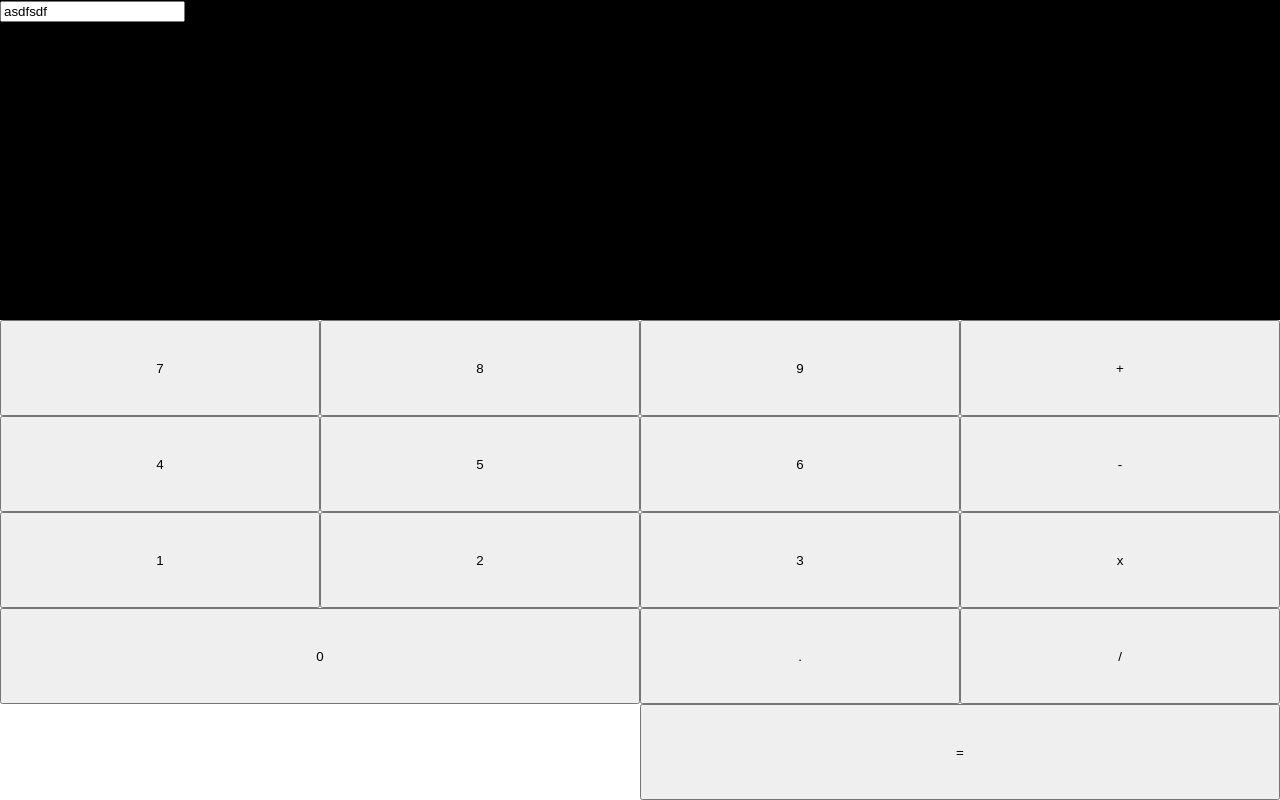
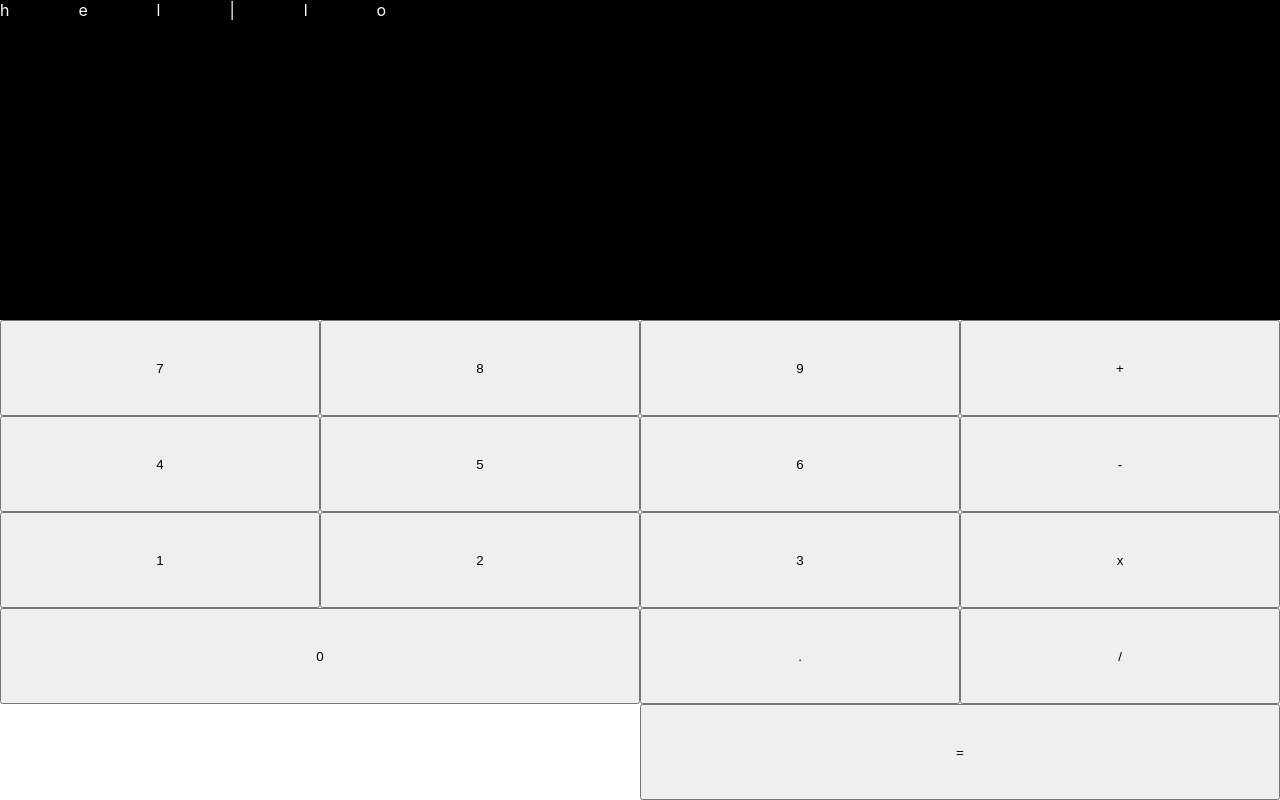
Before and after one commit to JohnDelta/react-calculator, a React (Create React App) app: page / in a window 1280 px wide. Built offline with nearby package versions, Linux system fonts and the light colour scheme.

Commit message:
mapping output text to display properly with cursor

```diff
--- a/src/App.css
+++ b/src/App.css
@@ -8,7 +8,19 @@
 }
 
 .Display {
-	background-color : black;
+	color : #FFFFFF;
+	background-color : #000000;
+	display : grid;
+	grid-template-columns : repeat(18,auto);
+	grid-gap : 2px;
+}
+
+.value {
+
+}
+
+.cursor {
+
 }
 
 .Numpad {
--- a/src/App.js
+++ b/src/App.js
@@ -3,13 +3,33 @@ import './App.css';
 import Display from './Display.js';
 import Numpad from './Numpad.js';
 
-function App() {
-	return (
-		<div className="App">
-			<Display />
-			<Numpad />
-		</div>
-	);
+class App extends React.Component {
+	constructor() {
+		super();
+		this.state = {
+			displayText : "",
+			displayCursorPos : 0
+		};
+	}
+
+	componentWillMount() {
+		this.setState({
+			displayText : "hello",
+			displayCursorPos : this.state.displayText.length-2
+		});
+	}
+
+	render() {
+		return (
+			<div className="App">
+				<Display
+					displayText={this.state.displayText}
+					displayCursorPos={this.state.displayCursorPos}
+				/>
+				<Numpad />
+			</div>
+		);
+	}
 }
 
 export default App;
--- a/src/Display.js
+++ b/src/Display.js
@@ -3,21 +3,28 @@ import React from 'react';
 class Display extends React.Component {
 	constructor(props) {
 		super(props);
-		this.handleEvent = this.handleEvent.bind(this);
-	}
-
-
-	handleEvent(e) {
-		var txt = document.getElementById("text");
-		var len = txt.value.length;
-		txt.setSelectionRange(0,len-1);
 	}
 
 	render() {
+		/*
+			In order to display the text with a cursor
+			seperator which can be moved manualy by buttons(from user),
+			(and not use the default text or textarea method)
+			i have to transform the text to an array and put a symbol
+			of cursor in the proper position each time.
+		*/
+		let text = [...this.props.displayText].map( (item,index) => {
+			return <div className="value" key={"char"+index} >{item}</div>
+		});
+		let k1 = text.slice(0,this.props.displayCursorPos);
+		let k2 = text.slice(this.props.displayCursorPos,text.length);
+		let result = [...k1,<div className="cursor" key="charSep">|</div>,...k2];
 
 		return(
-			<div className="Display">
-				<input id="text" type="text" value="asdfsdf" onFocus={this.handleEvent}/>
+			<div
+				className="Display"
+			>
+				{result}
 			</div>
 		);
 	}
```
